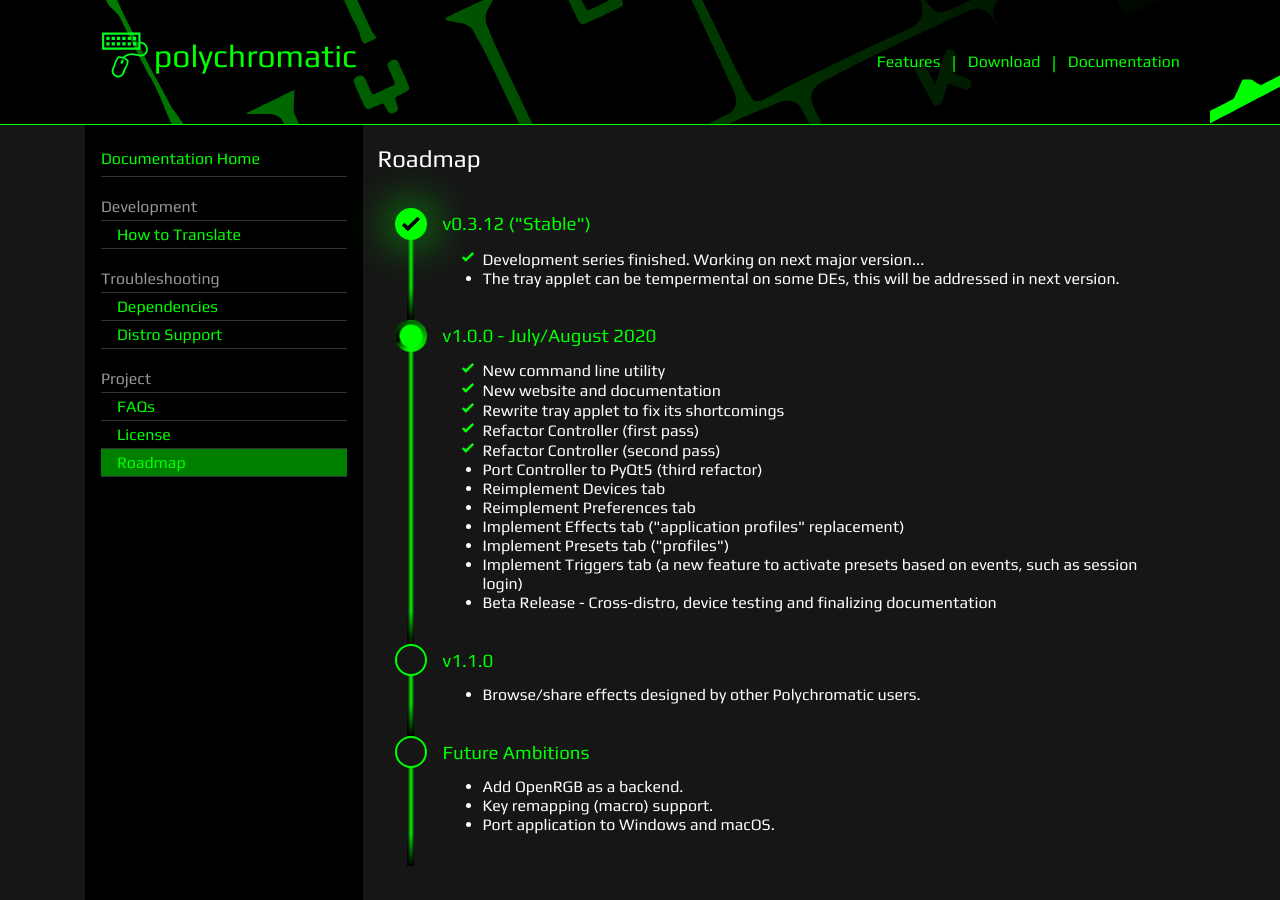
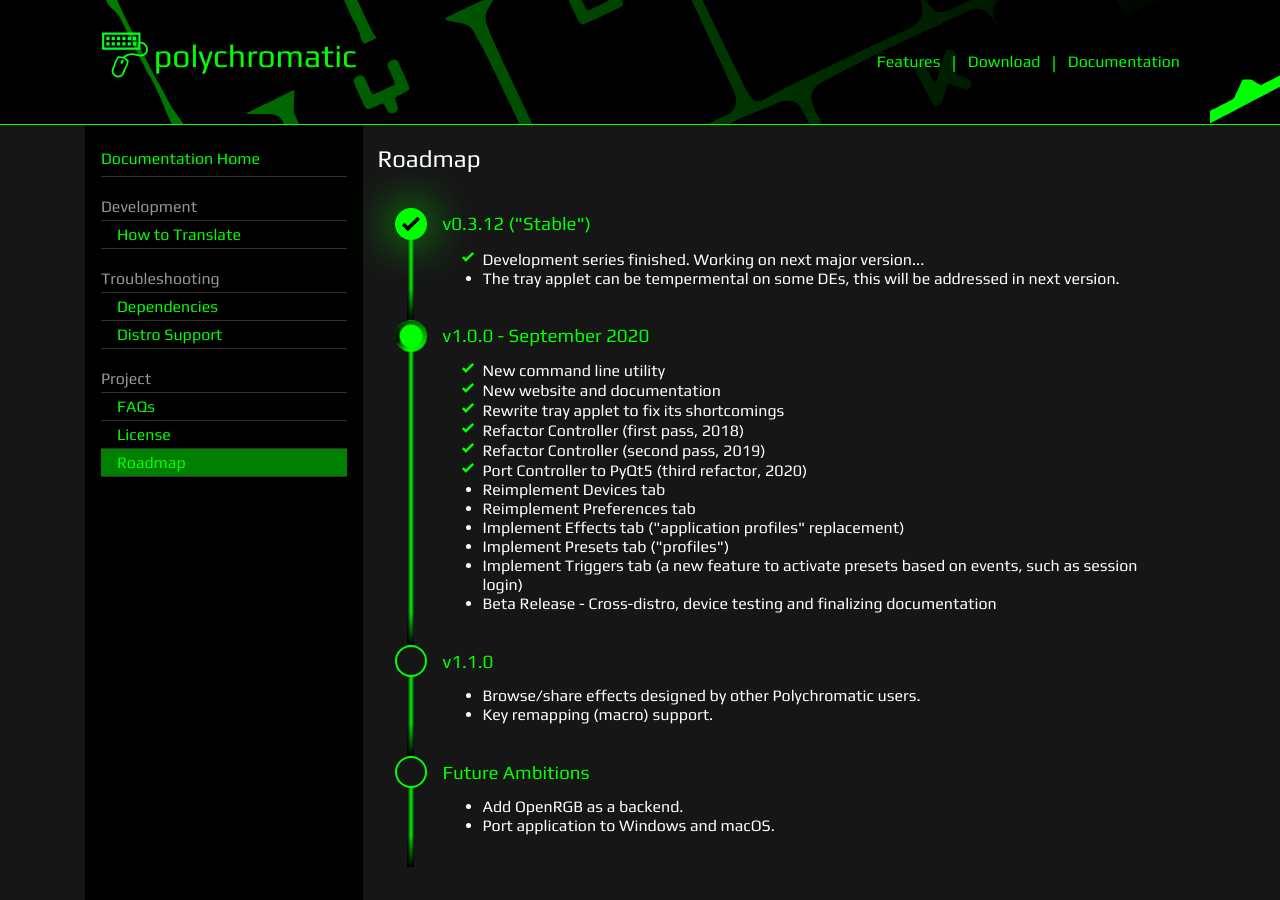
Before and after one commit to polychromatic/website, a Jekyll site: the page built from docs/roadmap.md, in a window 1280 px wide and 900 px high. Built offline with Jekyll 4.4.1, drawn with Linux system fonts in a browser that asks for light colours.

Commit message:
Update roadmap
Pushes the target release date to next month to be more realistic.

Developer has his hands tied up with another project (££)

```diff
--- a/docs/roadmap.md
+++ b/docs/roadmap.md
@@ -12,16 +12,16 @@ roadmap:
       pending:
         - The tray applet can be tempermental on some DEs, this will be addressed in next version.
 
-    - name: v1.0.0 - July/August 2020
+    - name: v1.0.0 - September 2020
       checked: progress
       completed:
         - New command line utility
         - New website and documentation
         - Rewrite tray applet to fix its shortcomings
-        - Refactor Controller (first pass)
-        - Refactor Controller (second pass)
+        - Refactor Controller (first pass, 2018)
+        - Refactor Controller (second pass, 2019)
+        - Port Controller to PyQt5 (third refactor, 2020)
       pending:
-        - Port Controller to PyQt5 (third refactor)
         - Reimplement Devices tab
         - Reimplement Preferences tab
         - Implement Effects tab ("application profiles" replacement)
```
Also changed, not shown: other parts of docs/roadmap.md (+1 -1 lines).
